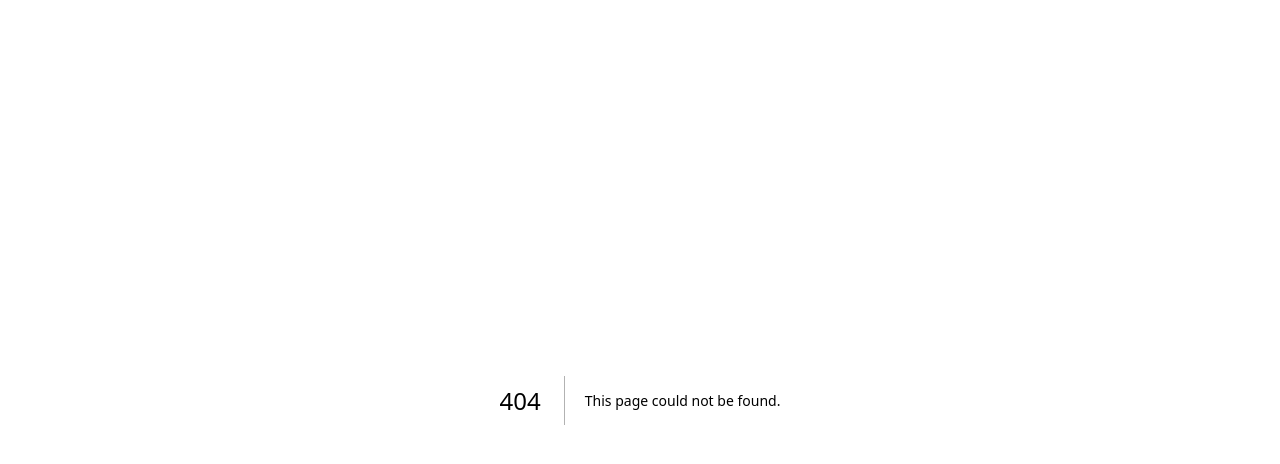
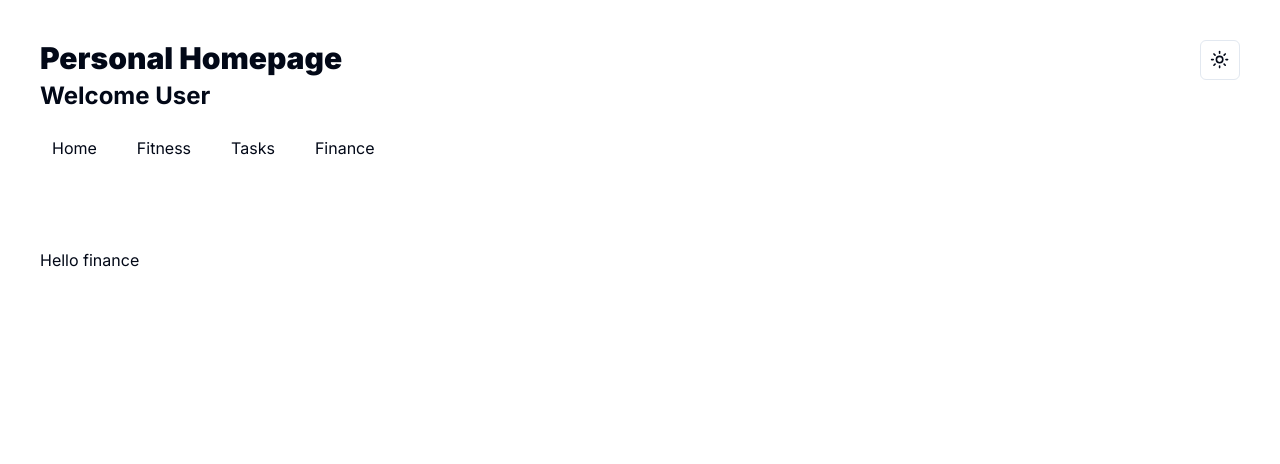
Before and after one commit to BlueMonkeyQ/Personal-Homepage, a Next.js app in the folder frontend/: page /finance in a window 1280 px wide. Before the commit this address had no page. Shown: the top 464 px of the page. Built offline with nearby package versions, Linux system fonts and the light colour scheme.

Commit message:
added navbar styling, created routing structure and linked to navbar

```diff
--- /dev/null
+++ b/frontend/src/app/finance/page.tsx
@@ -0,0 +1,7 @@
+export default function Finance() {
+    return (
+      <main className="p-10">
+       <h2>Hello finance</h2>
+      </main>
+    );
+  }
--- /dev/null
+++ b/frontend/src/app/fitness/page.tsx
@@ -0,0 +1,7 @@
+export default function Fitness() {
+    return (
+      <main className="p-10">
+       <h2>Hello fitness</h2>
+      </main>
+    );
+  }
--- a/frontend/src/app/layout.tsx
+++ b/frontend/src/app/layout.tsx
@@ -3,6 +3,8 @@ import { Inter as FontSans } from "next/font/google";
 import './globals.css';
 import { cn } from "@/lib/utils"
 import { ThemeProvider } from "@/components/theme-provider"
+import Navbar from "@/components/custom/Navbar";
+
 
 const fontSans = FontSans({
   subsets: ["latin"],
@@ -33,6 +35,7 @@ export default function RootLayout({
             enableSystem
             disableTransitionOnChange
           >
+      <Navbar />
             {children}
           </ThemeProvider>
       </body>
--- a/frontend/src/app/page.tsx
+++ b/frontend/src/app/page.tsx
@@ -1,12 +1,8 @@
-import { DarkModeToggle } from "@/components/ui/darkmode-toggle";
+
 
 export default function Home() {
   return (
     <main className="p-10">
-      <div className="flex justify-between">
-        <h1 className="font-black text-3xl">Personal Homepage</h1>
-        <DarkModeToggle></DarkModeToggle>
-      </div>
     </main>
   );
 }
--- /dev/null
+++ b/frontend/src/app/tasks/page.tsx
@@ -0,0 +1,7 @@
+export default function Tasks() {
+    return (
+      <main className="p-10">
+       <h2>Hello tasks</h2>
+      </main>
+    );
+  }
--- /dev/null
+++ b/frontend/src/components/custom/Navbar.tsx
@@ -0,0 +1,32 @@
+import Link from "next/link";
+import { DarkModeToggle } from "../ui/darkmode-toggle";
+
+export default function Navbar() {
+    return (
+        <header className="p-10">
+            <div className="flex justify-between">
+                <h1 className="font-black text-3xl">Personal Homepage</h1>
+                <DarkModeToggle></DarkModeToggle>
+            </div>
+            <h2 className="text-2xl font-bold">Welcome User</h2>
+            <div className="container mx-auto px-0 py-0">
+                <nav>
+                    <ul className="flex space-x-4 mt-4">
+                        <li className="text-black-300 hover:text-white hover:bg-gray-700 px-3 py-2 rounded-md">
+                            <Link href='/'>Home</Link>
+                        </li>
+                        <li className="text-black-300 hover:text-white hover:bg-gray-700 px-3 py-2 rounded-md">
+                            <Link href='/fitness'>Fitness</Link>
+                        </li>
+                        <li className="text-black-300 hover:text-white hover:bg-gray-700 px-3 py-2 rounded-md">
+                            <Link href='/tasks'>Tasks</Link>
+                        </li>
+                        <li className="text-black-300 hover:text-white hover:bg-gray-700 px-3 py-2 rounded-md">
+                            <Link href='/finance'>Finance</Link>
+                        </li>
+                    </ul>
+                </nav>
+            </div>
+        </header>
+    )
+}
```
